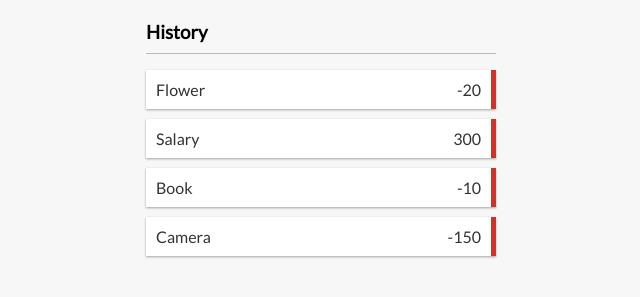
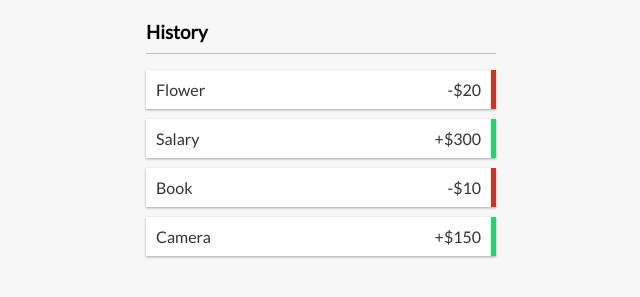
Before and after one commit to LNKeat/expense-tracker-react, a React (Create React App) app: page / in a window 1280 px wide. Shown: the part 269-566 px from the top of the page, without its empty margins (319-959 px from the left). Built offline with nearby package versions, Linux system fonts and the light colour scheme.

Commit message:
add plus/minus sign and logic for card color

```diff
--- /dev/null
+++ b/src/components/Transaction.js
@@ -0,0 +1,10 @@
+import React from 'react'
+
+export const Transaction = ({ transaction }) => {
+    const sign = transaction.amount < 0 ? '-' : '+';
+    return (
+        <li className={transaction.amount < 0 ? 'minus' : 'plus'}>
+            {transaction.text} <span>{sign}${Math.abs(transaction.amount)}</span> <button className="delete-btn">x</button>
+        </li>
+    )
+}
--- a/src/components/TransactionList.js
+++ b/src/components/TransactionList.js
@@ -1,5 +1,6 @@
 import React, { useContext } from 'react'
 import { GlobalContext } from '../context/GlobalState'
+import { Transaction } from './Transaction'
 
 export const TransactionList  = () => {
     const { transactions } = useContext(GlobalContext)
@@ -10,11 +11,7 @@
         <>
             <h3>History</h3>
             <ul id="list" className="list">
-                {transactions.map( transaction => (
-                <li key={transaction.id} className="minus">
-                    {transaction.text} <span>{transaction.amount}</span><button className="delete-btn">x</button>
-                </li>
-                ))}
+                {transactions.map( transaction => (<Transaction key={transaction.id} transaction={transaction} />))}
             </ul>
         </>
     )
--- a/src/context/GlobalState.js
+++ b/src/context/GlobalState.js
@@ -8,7 +8,7 @@
         { id: 1, text: 'Flower', amount: -20 },
         { id: 2, text: 'Salary', amount: 300 },
         { id: 3, text: 'Book', amount: -10 },
-        { id: 4, text: 'Camera', amount: -150 }
+        { id: 4, text: 'Camera', amount: 150 }
     ]
 }
 
```
